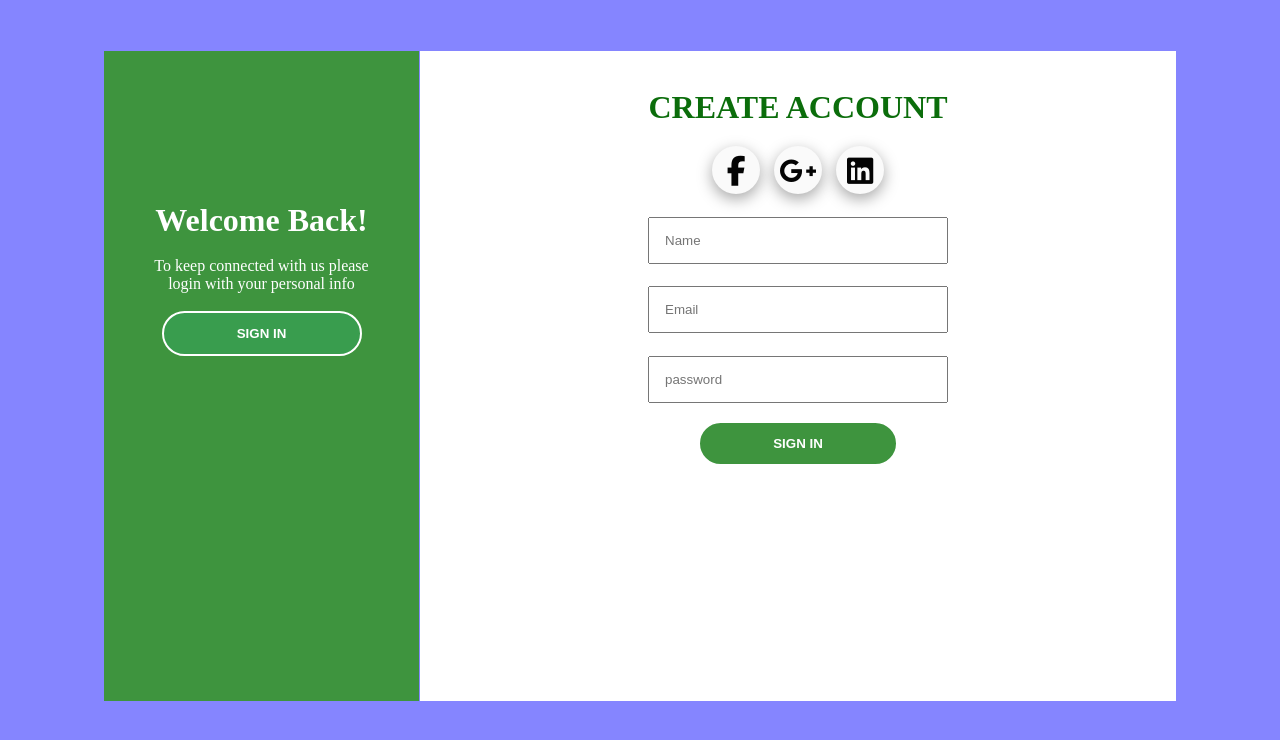
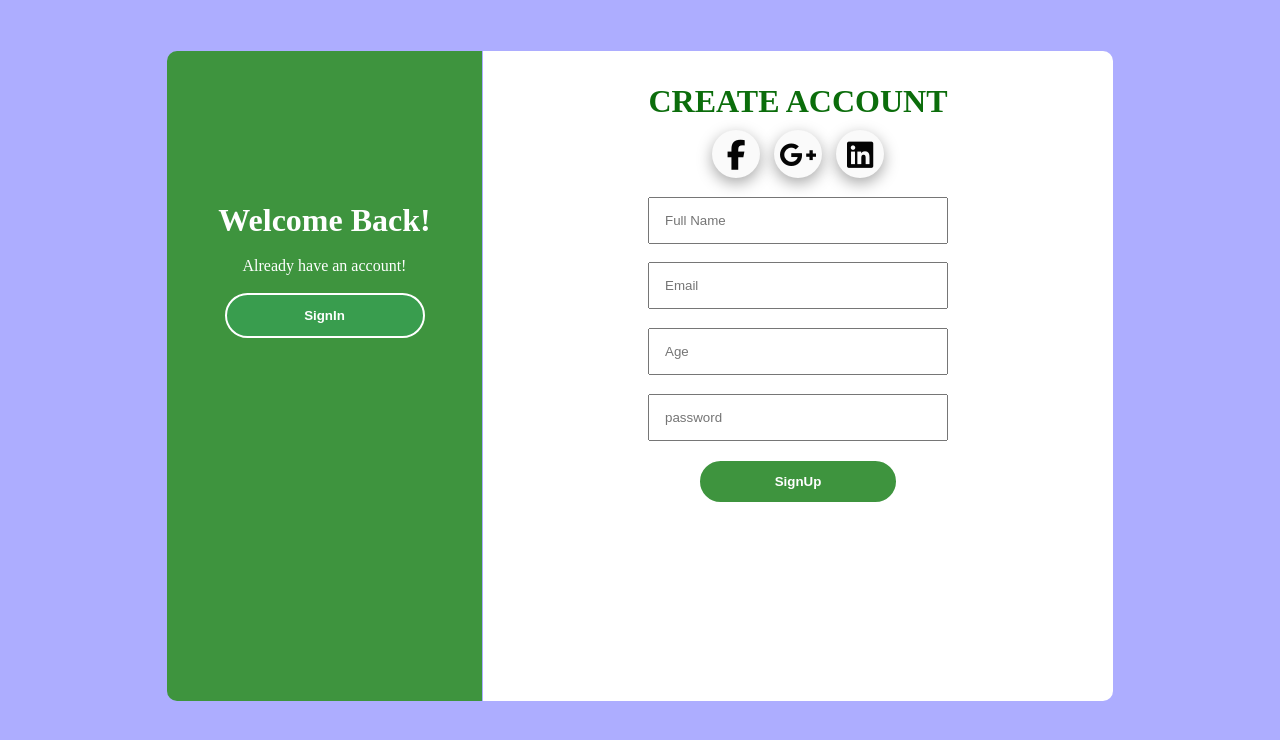
Before and after one commit to Atikaabbassi/css-form, a plain HTML site: page index.html in a window 1280 px wide. Drawn offline with Linux system fonts and the light colour scheme.

Commit message:
formchangesss

```diff
--- a/index.html
+++ b/index.html
@@ -16,9 +16,9 @@
         <div class="sideboxgreen">
             <h1>Welcome Back!</h1>
             <br>
-            <p>To keep connected with us please <br> login with your personal info</p>
+            <p>Already have an account!</p>
             <br>
-            <button class="btn">SIGN IN</button>
+           <a href="./signin.html"> <button class="btn"> SignIn</button></a>
 
 
 <!-- sidebox closing -->
@@ -42,7 +42,7 @@
 <form>
 
 <div class="inputsbox">
-    <input class="inputs" type="text" name="" placeholder="Name">
+    <input class="inputs" type="text" name="" placeholder="Full Name">
 
 </div>
 
@@ -51,11 +51,25 @@
 
 </div>
 
+
+                    <div class="inputsbox">
+                        <input
+                            class="inputs"
+                            type="number"
+                            placeholder="Age">
+                    </div>
+
 <div class="inputsbox">
     <input  class="inputs" type="password" name="" placeholder="password">
     <br>
     <br>
-     <button class="btn bttn">SIGN IN</button>
+
+<a href="./signin.html">
+    <input class="btn bttn" type="button" value="SignUp">
+</a>
+
+
+
 </div>
 </form>
             <!--main icon  -->
--- a/style.css
+++ b/style.css
@@ -8,7 +8,7 @@
 .parent{
     height: 100vh;
     width: 100vw;
-    background-color: rgba(0, 0, 255, 0.479);
+    background-color: rgba(0, 0, 255, 0.32);
     padding: 10px;
     text-align: center;
    padding-top: 4%;
@@ -23,17 +23,19 @@
  display: inline-block;
     vertical-align: top;
     padding-top: 12%;
+     border-radius: 10px 0  0 10px;
 
 
 }
 
 .whitebox{
-    width: 60%;
+    width: 50%;
     background-color: white;
-    height: 88%;
+    min-height: 88%;
     display: inline-block;
     vertical-align: top;
    margin-left: -3px;
+   border-radius:  0 10px 10px 0;
 }
 
 .btn{
@@ -42,7 +44,7 @@
     background-color: rgba(0, 255, 255, 0.082);
     border-radius: 30px;
     border: 2px solid white;
-    color: white;
+    color: white !important;
     font-weight: bold;
 
 
@@ -58,7 +60,7 @@
 }
 
 .icons h1 {
-    margin: 0 0 20px 0;
+    margin: 0 0 10px 0;
 }
 
 .spn {
```
Also changed, not shown: signin.html (added, +110 -0 lines).
